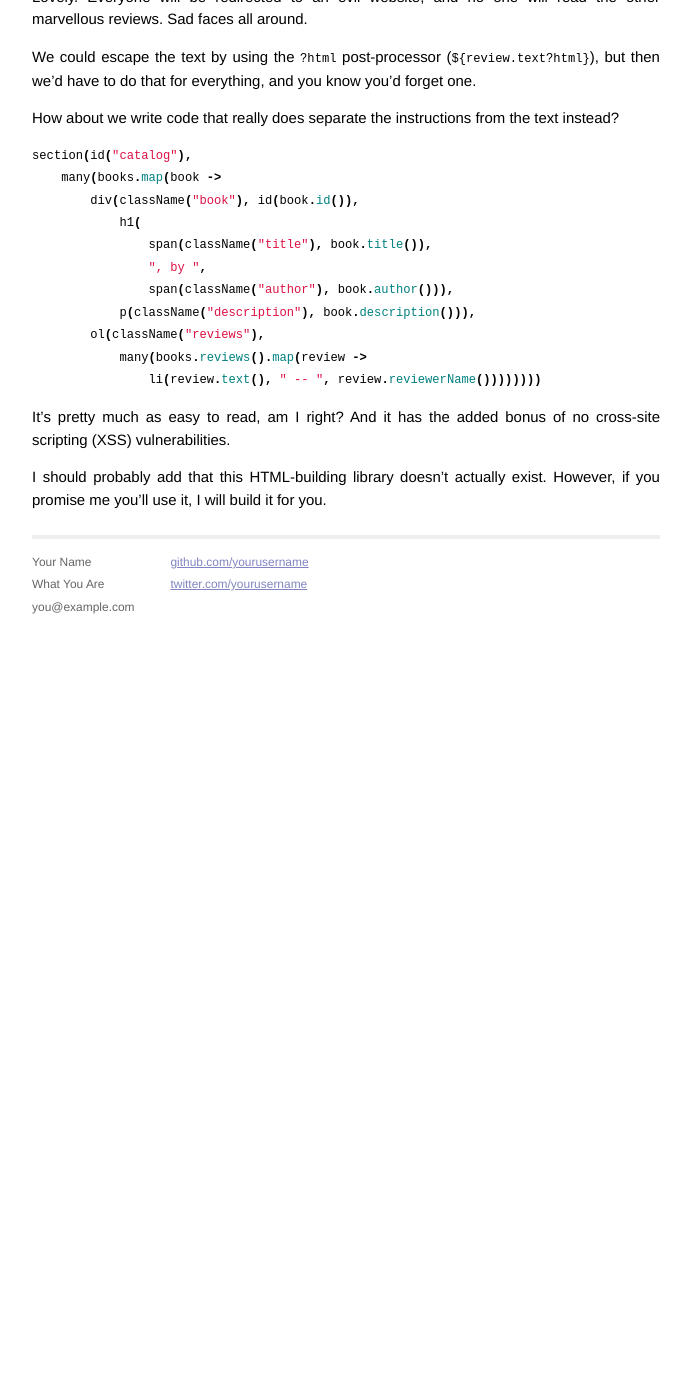
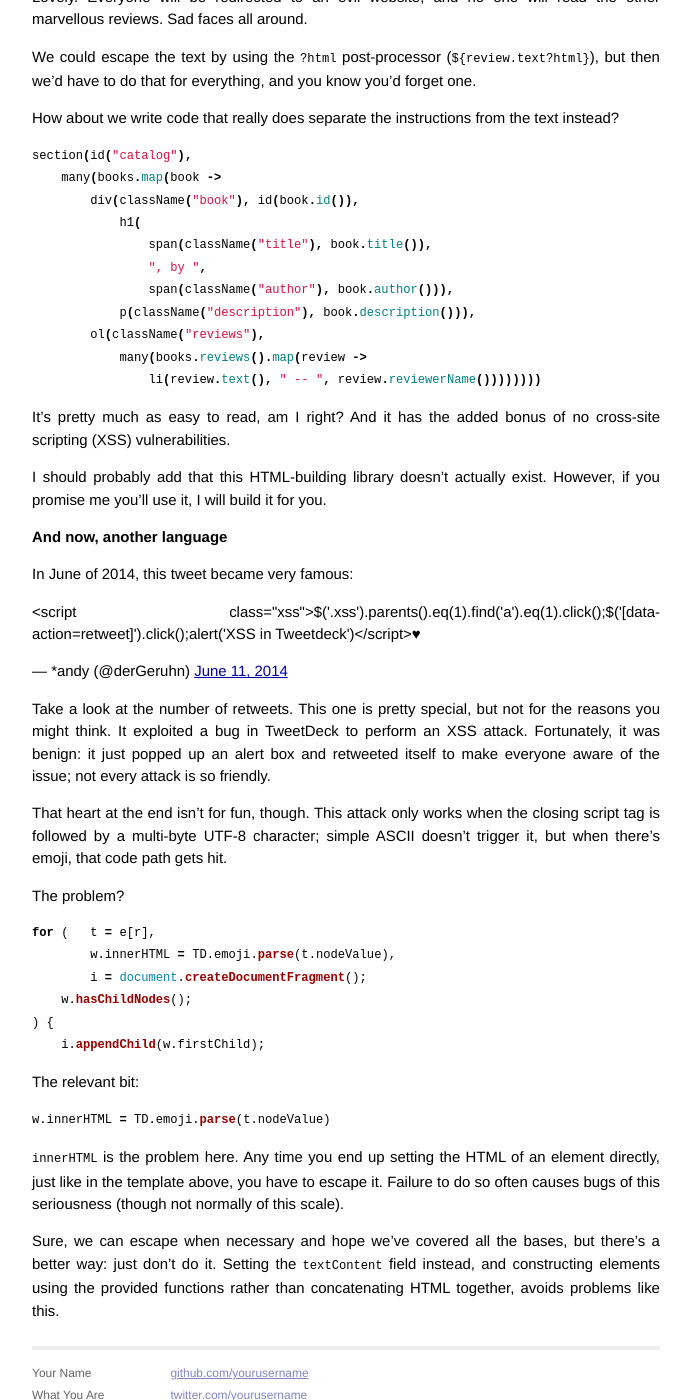
Before and after one commit to SamirTalwar/talks, a Jekyll site: the page built from index.md, in a window 1280 px wide and 1400 px high, scrolled down 8037 px. Shown: the whole window, without its empty margins (294-985 px from the left). Built offline with Jekyll 4.4.1, drawn with Linux system fonts in a browser that asks for light colours; Markdown is read by kramdown in place of the engine named in the settings; comment, search, counter and statistics services are not loaded; before the commit the page ends 8667 px from its top, so only the background shows below that.

Commit message:
Case Study #5: TweetDeck XSS.

````diff
--- a/index.md
+++ b/index.md
@@ -415,3 +415,37 @@ section(id("catalog"),
 It's pretty much as easy to read, am I right? And it has the added bonus of no cross-site scripting (XSS) vulnerabilities.
 
 I should probably add that this HTML-building library doesn't actually exist. However, if you promise me you'll use it, I will build it for you.
+
+#### And now, another language
+
+In June of 2014, this tweet became very famous:
+
+<blockquote class="twitter-tweet" lang="en">
+    <p>&lt;script class=&quot;xss&quot;&gt;$(&#39;.xss&#39;).parents().eq(1).find(&#39;a&#39;).eq(1).click();$(&#39;[data-action=retweet]&#39;).click();alert(&#39;XSS in Tweetdeck&#39;)&lt;/script&gt;♥</p>
+    &mdash; *andy (@derGeruhn) <a href="https://twitter.com/derGeruhn/statuses/476764918763749376">June 11, 2014</a>
+</blockquote>
+
+Take a look at the number of retweets. This one is pretty special, but not for the reasons you might think. It exploited a bug in TweetDeck to perform an XSS attack. Fortunately, it was benign: it just popped up an alert box and retweeted itself to make everyone aware of the issue; not every attack is so friendly.
+
+That heart at the end isn't for fun, though. This attack only works when the closing script tag is followed by a multi-byte UTF-8 character; simple ASCII doesn't trigger it, but when there's emoji, that code path gets hit.
+
+The problem?
+
+```javascript
+for (   t = e[r],
+        w.innerHTML = TD.emoji.parse(t.nodeValue),
+        i = document.createDocumentFragment();
+    w.hasChildNodes();
+) {
+    i.appendChild(w.firstChild);
+```
+
+The relevant bit:
+
+```javascript
+w.innerHTML = TD.emoji.parse(t.nodeValue)
+```
+
+`innerHTML` is the problem here. Any time you end up setting the HTML of an element directly, just like in the template above, you have to escape it. Failure to do so often causes bugs of this seriousness (though not normally of this scale).
+
+Sure, we can escape when necessary and hope we've covered all the bases, but there's a better way: just don't do it. Setting the `textContent` field instead, and constructing elements using the provided functions rather than concatenating HTML together, avoids problems like this.
````
